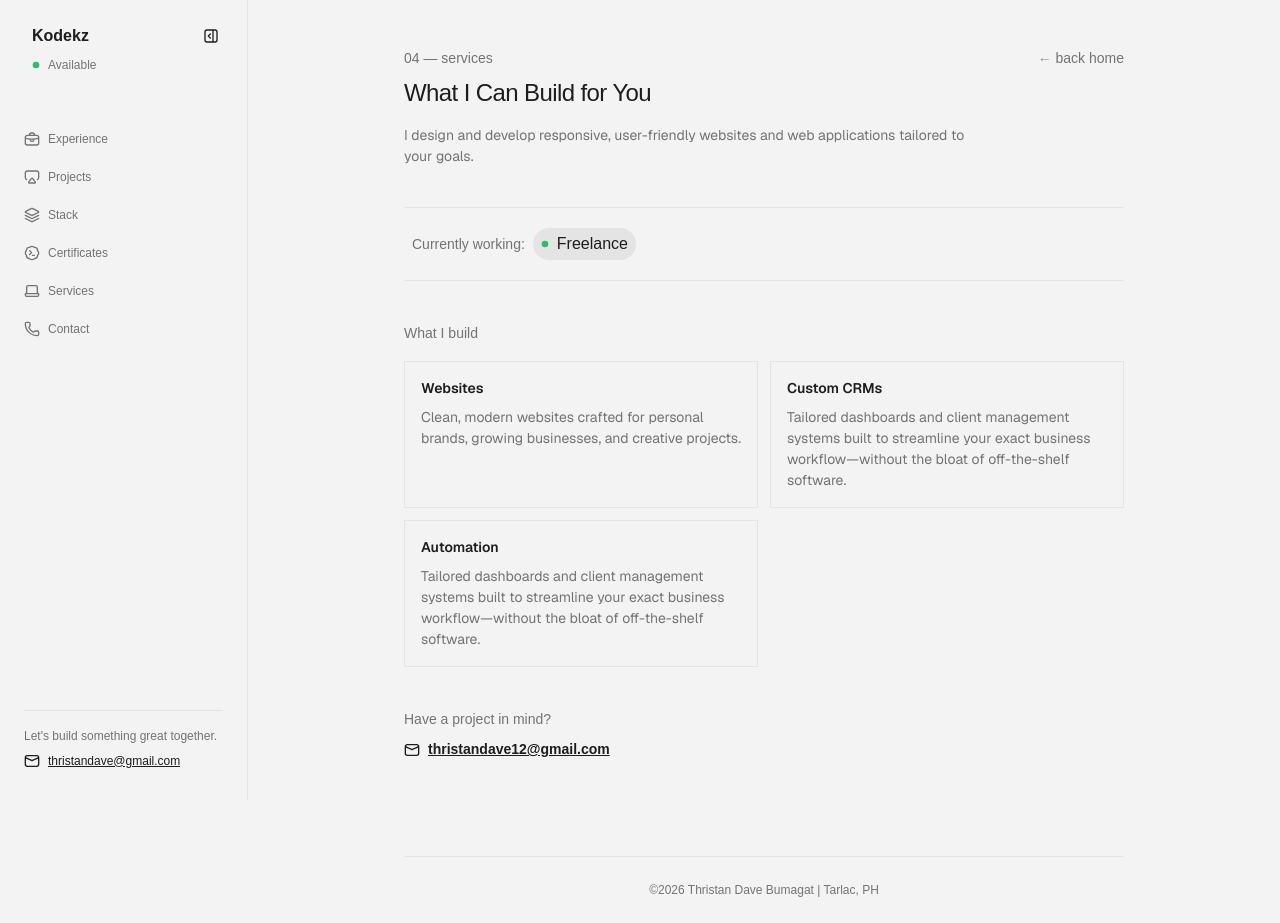
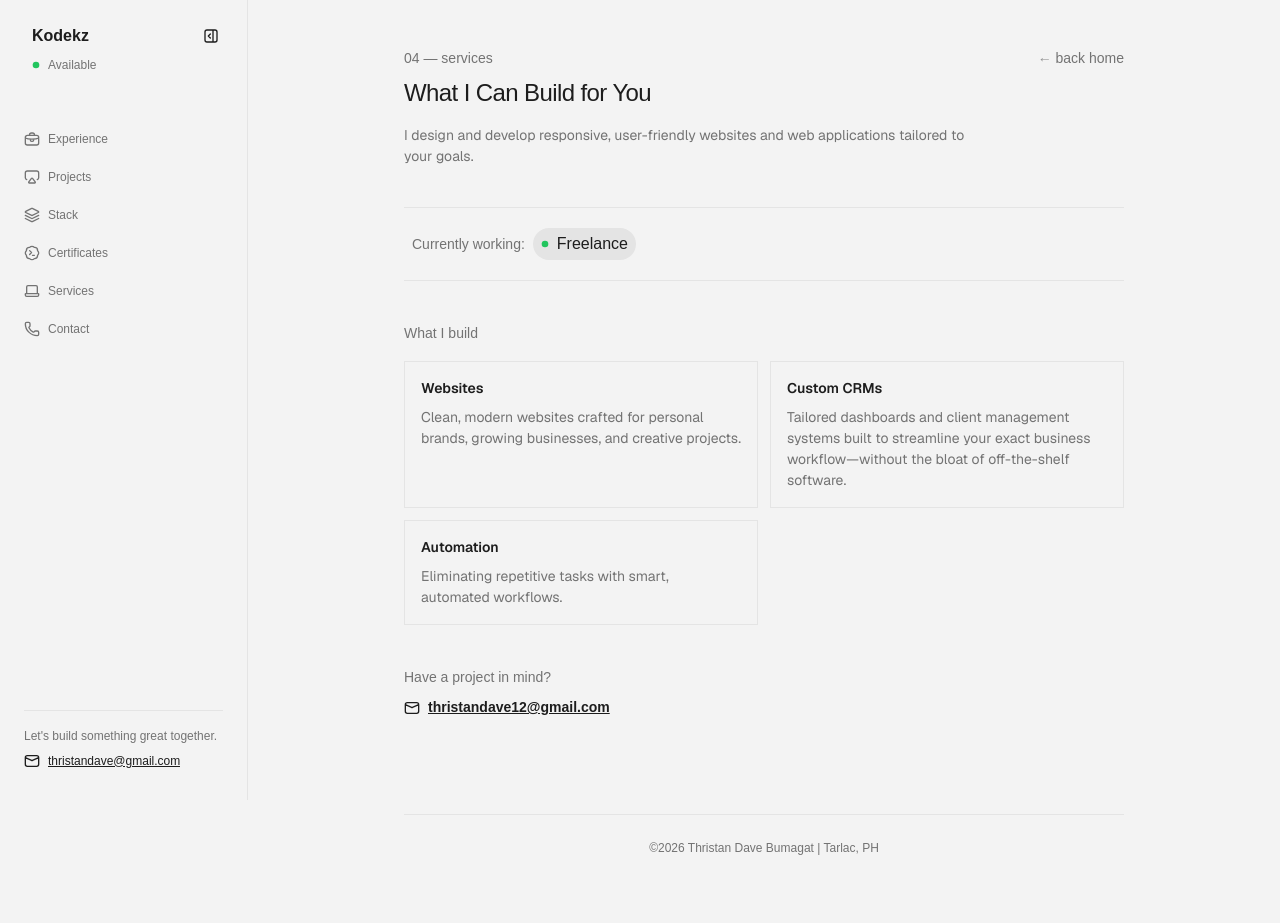
Before and after one commit to 3stannn/kodekz, a React (Vite) app: page /services in a window 1280 px wide. After the commit the page ends 881 px from the top, so only its background shows below. Built offline with nearby package versions, Linux system fonts and the light colour scheme; a web font is replaced by a local one.

Commit message:
refactor Services component description for clarity and conciseness

```diff
--- a/src/Services.jsx
+++ b/src/Services.jsx
@@ -58,9 +58,7 @@ function Services() {
                     <div className="service-card flex flex-col gap-2 h-full">
                         <span className="text-heavy normal">Automation</span>
                         <span className="text normal">
-                            Tailored dashboards and client management systems built to
-                            streamline your exact business workflow—without the bloat of
-                            off-the-shelf software.
+                            Eliminating repetitive tasks with smart, automated workflows.
                         </span>
                     </div>
                 </div>
```
